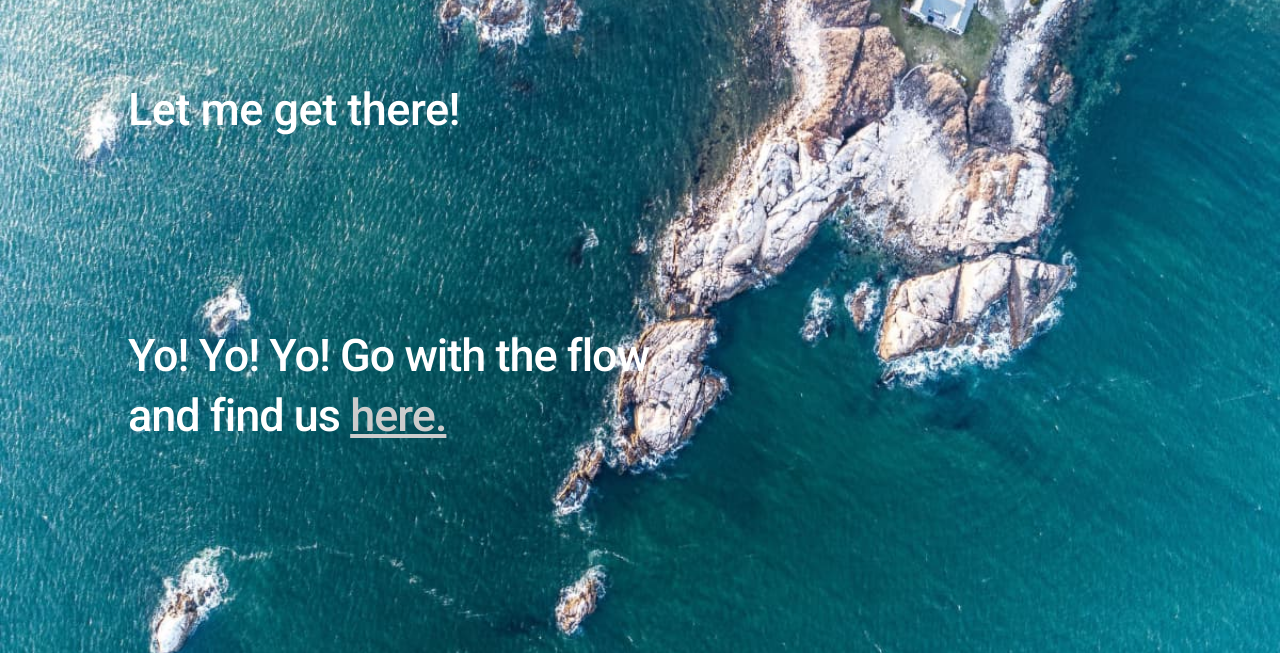
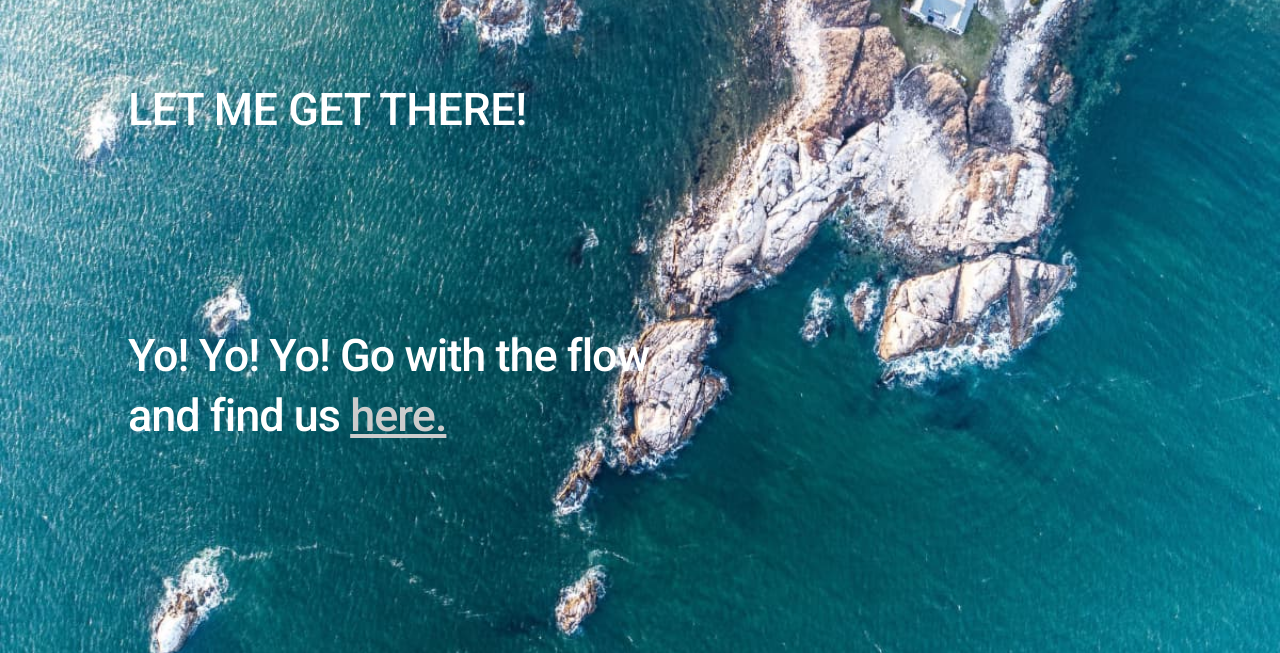
Before and after one commit to neename/neename.github.io, a plain HTML site: page index.html in a window 1280 px wide. Shown: the top 653 px of the page. Drawn offline with Linux system fonts and the light colour scheme.

Commit message:
LET ME GET THERE!

```diff
--- a/index.html
+++ b/index.html
@@ -42,7 +42,7 @@
 
 		<div class="logo">
 
-			<h1>Let me get there!</h1>
+			<h1>LET ME GET THERE!</h1>
 
 		</div>
 
```
